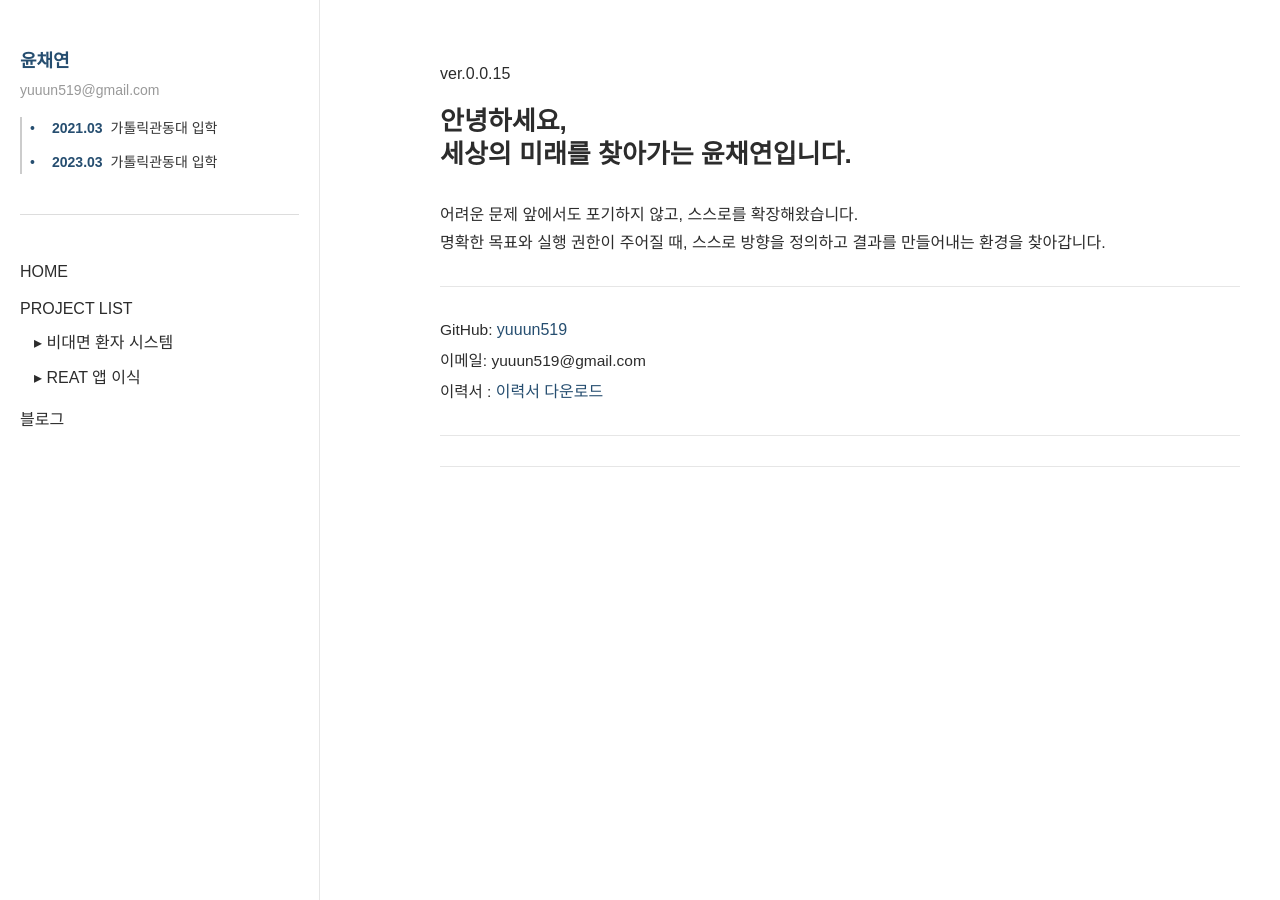
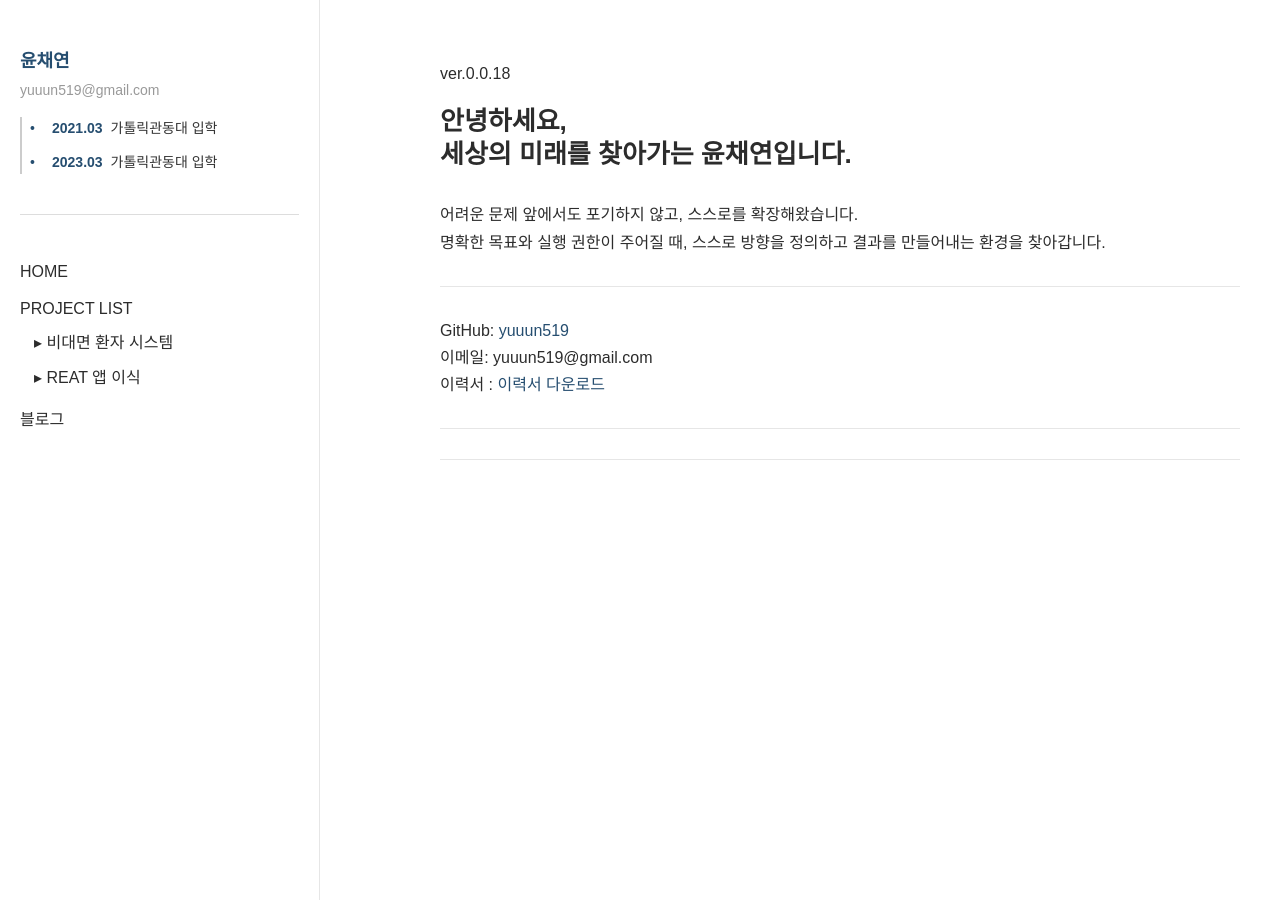
Before and after one commit to yuuun519/yuuun519.github.io, a Jekyll site: the page built from index.md, in a window 1280 px wide. Built offline with Jekyll 4.4.1, drawn with Linux system fonts in a browser that asks for light colours; some web fonts are replaced.

Commit message:
ver 0.0.16

```diff
--- a/assets/style.css
+++ b/assets/style.css
@@ -162,7 +162,7 @@
 
 .content li {
   padding-left: 0;
-  margin-bottom: 6px;    /* ✅ 항목 간격은 살짝 유지 (선택) */
+  margin-bottom: 5px;    /* ✅ 항목 간격은 살짝 유지 (선택) */
 }
 
 .content a {
@@ -254,6 +254,13 @@
     overflow-y: auto;
   }
 
+.sidebar h2 {
+  font-size: 14px;
+  font-weight: bold;
+  color: #264e70;
+  margin-bottom: 15px;
+}
+
   .sidebar.active {
     left: 0;
   }
@@ -291,4 +298,5 @@
     font-size: 14px;
     margin-bottom: 2px;
   }
+
 }
--- a/index.md
+++ b/index.md
@@ -2,7 +2,7 @@
 layout: default
 title: 윤채연 - 포토폴리오
 ---
-ver.0.0.15
+ver.0.0.18
 
 # 안녕하세요, <br> 세상의 미래를 찾아가는 윤채연입니다.
 <br>
@@ -12,9 +12,9 @@
 
 ---
 
-- GitHub: [yuuun519](https://github.com/yuuun519)
-- 이메일: yuuun519@gmail.com
-- 이력서 : [이력서 다운로드](/assets/3.신청서식.pdf)
+GitHub: [yuuun519](https://github.com/yuuun519)
+이메일: yuuun519@gmail.com
+이력서 : [이력서 다운로드](/assets/3.신청서식.pdf)
 
 ---
 
```
